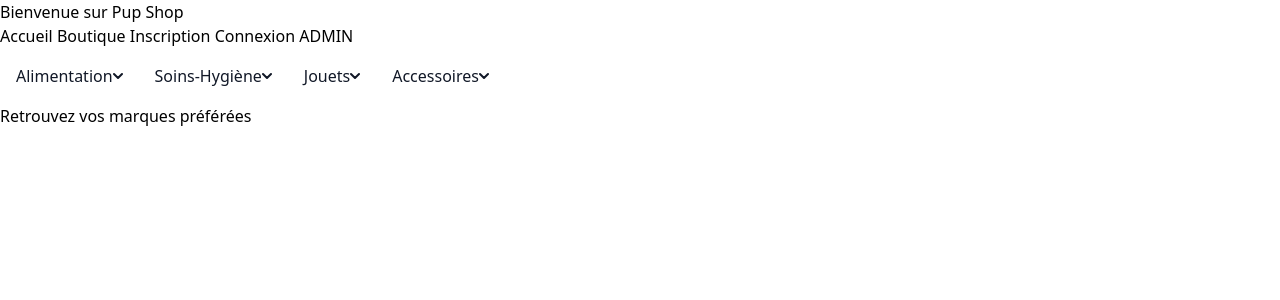
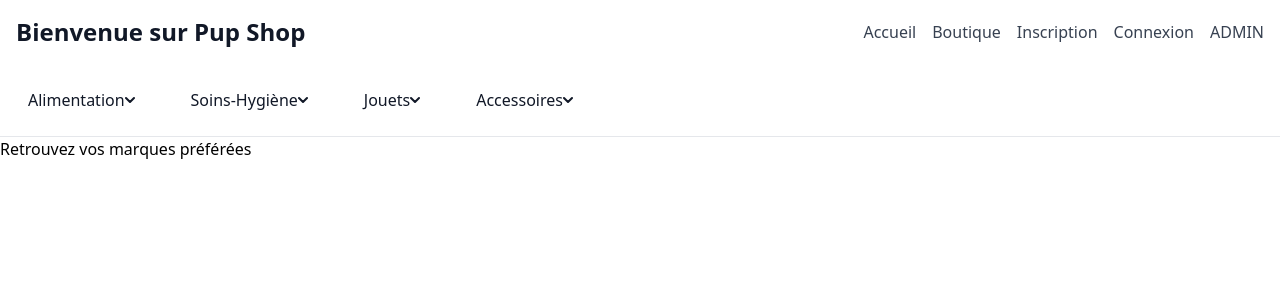
Before and after one commit to maily-vannobel/boutique-en-ligne, a PHP site: page /index.php in a window 1280 px wide. Shown: the top 300 px of the page. Run offline with PHP 8.4, Linux system fonts and the light colour scheme; data comes from the database, SQL or seed files in the repository.

Commit message:
modif du header en tailwind

```diff
--- a/includes/header.php
+++ b/includes/header.php
@@ -7,31 +7,40 @@ $allCategories = $categories->getAllCategories();
 $subcategories = new Subcategories();
 ?>
 
-<header>
-    <h1>Bienvenue sur Pup Shop</h1>
-    <nav>
-        <a href="/index.php">Accueil</a>
-        <a href="/pages/products.php">Boutique</a>
-        <a href="/pages/register.php">Inscription</a>
-        <a href="/pages/login.php">Connexion</a>
-        <a href="/pages/addProductForm.php">ADMIN</a>
-    </nav>
+<header class="bg-white dark:bg-gray-900 shadow-md">
+    <div class="max-w-screen-xl mx-auto p-4 flex justify-between items-center">
+        <h1 class="text-2xl font-bold text-gray-900 dark:text-white">Bienvenue sur Pup Shop</h1>
+        <div class="md:hidden">
+            <button id="burger-menu-button" class="text-gray-700 dark:text-gray-300 hover:text-blue-600 dark:hover:text-blue-500 focus:outline-none">
+                <svg class="w-6 h-6" fill="none" stroke="currentColor" viewBox="0 0 24 24" xmlns="http://www.w3.org/2000/svg">
+                    <path stroke-linecap="round" stroke-linejoin="round" stroke-width="2" d="M4 6h16M4 12h16M4 18h16"></path>
+                </svg>
+            </button>
+        </div>
+        <nav id="navbar" class="hidden md:flex space-x-4">
+            <a href="/index.php" class="text-gray-700 dark:text-gray-300 hover:text-blue-600 dark:hover:text-blue-500">Accueil</a>
+            <a href="/pages/products.php" class="text-gray-700 dark:text-gray-300 hover:text-blue-600 dark:hover:text-blue-500">Boutique</a>
+            <a href="/pages/register.php" class="text-gray-700 dark:text-gray-300 hover:text-blue-600 dark:hover:text-blue-500">Inscription</a>
+            <a href="/pages/login.php" class="text-gray-700 dark:text-gray-300 hover:text-blue-600 dark:hover:text-blue-500">Connexion</a>
+            <a href="/pages/addProductForm.php" class="text-gray-700 dark:text-gray-300 hover:text-blue-600 dark:hover:text-blue-500">ADMIN</a>
+        </nav>
+    </div>
 </header>
 
-<nav class="bg-white border-gray-200 dark:bg-gray-900">
-    <div class="flex flex-wrap items-center justify-between max-w-screen-xl mx-auto p-4">
-        <div id="mega-menu" class="items-center justify-between w-full md:flex md:w-auto md:order-1">
-            <ul class="flex flex-col mt-4 font-medium md:flex-row md:mt-0 md:space-x-8 rtl:space-x-reverse">
+<nav class="bg-white dark:bg-gray-900 border-b border-gray-200 dark:border-gray-700">
+    <div class="max-w-screen-xl mx-auto p-4 flex justify-between items-center">
+        <div id="mega-menu" class="w-full md:flex md:justify-between">
+            <ul class="flex flex-col md:flex-row md:space-x-8 space-y-4 md:space-y-0">
                 <?php foreach ($allCategories as $category): ?>
-                    <li>
-                        <button id="mega-menu-dropdown-button-<?= $category['category_id'] ?>" data-dropdown-toggle="mega-menu-dropdown-<?= $category['category_id'] ?>" class="flex items-center justify-between w-full py-2 px-3 font-medium text-gray-900 border-b border-gray-100 md:w-auto hover:bg-gray-50 md:hover:bg-transparent md:border-0 md:hover:text-blue-600 md:p-0 dark:text-white md:dark:hover:text-blue-500 dark:hover:bg-gray-700 dark:hover:text-blue-500 md:dark:hover:bg-transparent dark:border-gray-700">
+                    <li class="relative group">
+                        <button id="mega-menu-dropdown-button-<?= $category['category_id'] ?>" data-dropdown-toggle="mega-menu-dropdown-<?= $category['category_id'] ?>" class="flex items-center justify-between w-full py-2 px-3 font-medium text-gray-900 dark:text-white border-b border-gray-100 md:border-0 hover:bg-gray-50 md:hover:bg-transparent dark:hover:bg-gray-700 md:hover:text-blue-600 md:dark:hover:text-blue-500">
                             <?= htmlspecialchars($category['category_name']) ?>
-                            <svg class="w-2.5 h-2.5 ms-3" aria-hidden="true" xmlns="http://www.w3.org/2000/svg" fill="none" viewBox="0 0 10 6">
+                            <svg class="w-2.5 h-2.5 ms-3 transition-transform transform group-hover:rotate-180" xmlns="http://www.w3.org/2000/svg" fill="none" viewBox="0 0 10 6" aria-hidden="true">
                                 <path stroke="currentColor" stroke-linecap="round" stroke-linejoin="round" stroke-width="2" d="m1 1 4 4 4-4"/>
                             </svg>
                         </button>
-                        <div id="mega-menu-dropdown-<?= $category['category_id'] ?>" class="dropdown hidden absolute z-10 grid hidden w-auto grid-cols-2 text-sm bg-white border border-gray-100 rounded-lg shadow-md dark:border-gray-700 md:grid-cols-3 dark:bg-gray-700">
-                            <div class="p-4 pb-0 text-gray-900 md:pb-4 dark:text-white">
+                        <div id="mega-menu-dropdown-<?= $category['category_id'] ?>" class="dropdown hidden absolute z-10 w-auto grid grid-cols-1 md:grid-cols-2 lg:grid-cols-3 text-sm bg-white border border-gray-100 rounded-lg shadow-md dark:border-gray-700 dark:bg-gray-700 group-hover:block">
+                            <div class="p-4 pb-0 text-gray-900 dark:text-white">
                                 <ul class="space-y-4" aria-labelledby="mega-menu-dropdown-button-<?= $category['category_id'] ?>">
                                     <?php
                                     $allSubcategories = $subcategories->getSubcategoriesByCategoryId($category['category_id']);
@@ -51,4 +60,26 @@ $subcategories = new Subcategories();
         </div>
     </div>
 </nav>
+
+<div id="mobile-menu" class="hidden md:hidden bg-white dark:bg-gray-900">
+    <nav class="space-y-4 p-4">
+        <a href="/index.php" class="block text-gray-700 dark:text-gray-300 hover:text-blue-600 dark:hover:text-blue-500">Accueil</a>
+        <a href="/pages/products.php" class="block text-gray-700 dark:text-gray-300 hover:text-blue-600 dark:hover:text-blue-500">Boutique</a>
+        <a href="/pages/register.php" class="block text-gray-700 dark:text-gray-300 hover:text-blue-600 dark:hover:text-blue-500">Inscription</a>
+        <a href="/pages/login.php" class="block text-gray-700 dark:text-gray-300 hover:text-blue-600 dark:hover:text-blue-500">Connexion</a>
+        <a href="/pages/addProductForm.php" class="block text-gray-700 dark:text-gray-300 hover:text-blue-600 dark:hover:text-blue-500">ADMIN</a>
+    </nav>
+</div>
+
+<script>
+    document.getElementById('burger-menu-button').addEventListener('click', function() {
+        var mobileMenu = document.getElementById('mobile-menu');
+        if (mobileMenu.classList.contains('hidden')) {
+            mobileMenu.classList.remove('hidden');
+        } else {
+            mobileMenu.classList.add('hidden');
+        }
+    });
+</script>
+
 <script src="../javascript/menu.js"></script>
```
